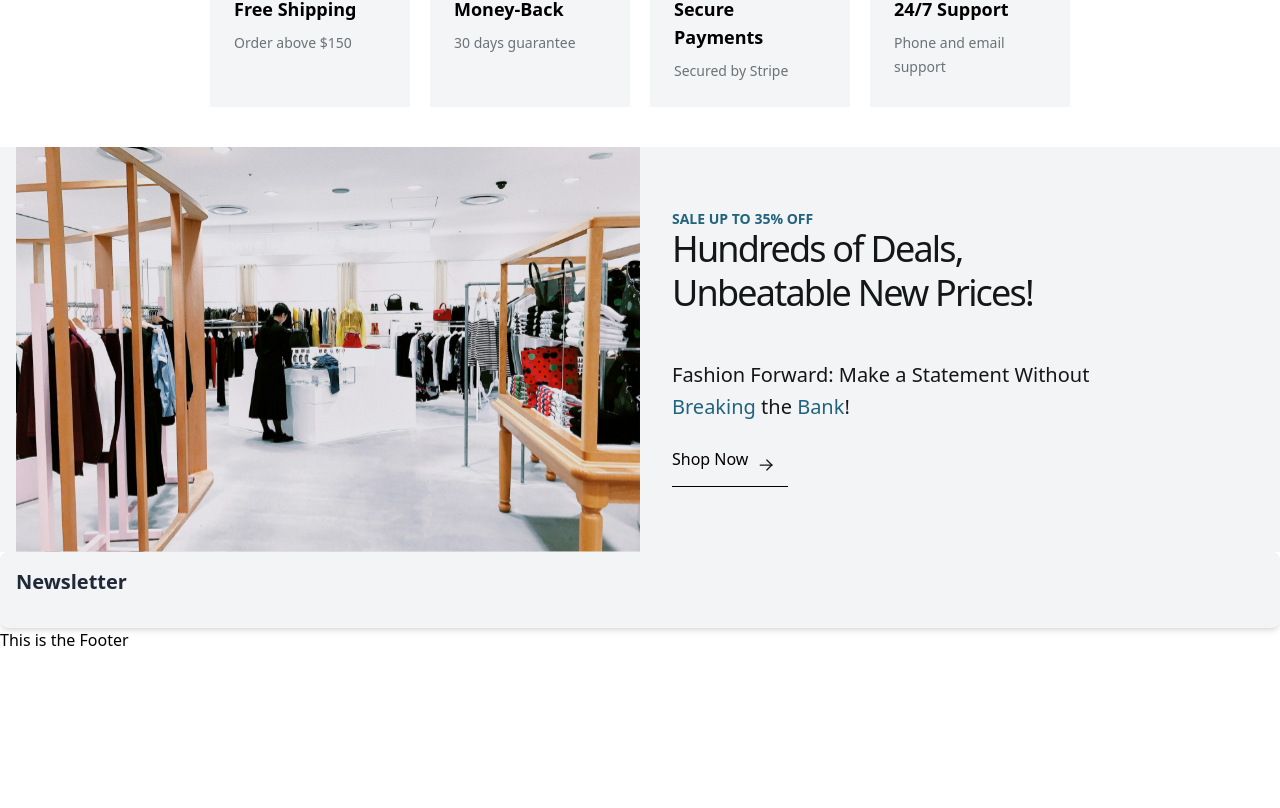
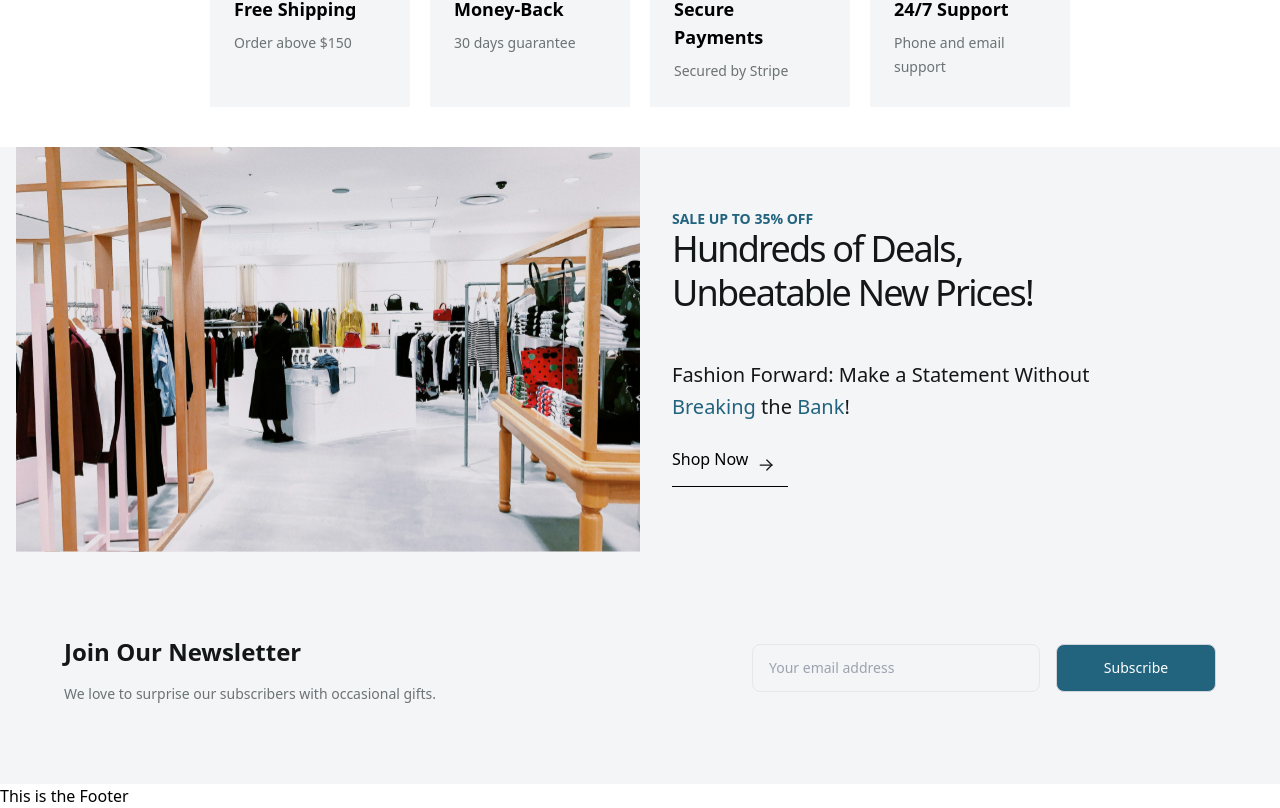
Before and after one commit to AngelaPetreska/e-commerce-store, a React (Vite) app in the folder e-commerce-store-project/: page / in a window 1280 px wide. Shown: the part 1921-2729 px from the top of the page. Before the commit the page ends 2573 px from the top, so only its background shows below. Built offline with nearby package versions, Linux system fonts and the light colour scheme; no server answers.

Commit message:
Newsletter.jsx was updated

```diff
--- a/e-commerce-store-project/src/components/Banner.jsx
+++ b/e-commerce-store-project/src/components/Banner.jsx
@@ -7,7 +7,7 @@ const BannerSection = () => {
   const { category } = useParams();
 
   return (
-    <section className="bg-gray-100">
+    <section className="bg-[#F3F5F7]">
       <div className="container mx-auto px-4">
         <div className="flex flex-col md:flex-row items-center">
           <div className="md:w-1/2">
--- a/e-commerce-store-project/src/components/Newsletter.jsx
+++ b/e-commerce-store-project/src/components/Newsletter.jsx
@@ -1,10 +1,37 @@
-function Newsletter() {
-    return (
-      <div className="values bg-gray-100 p-4 rounded-lg shadow-md">
-            <h2 className="text-xl font-bold text-gray-800 mb-4">Newsletter</h2>
-        {/* content */}
+import React, { useState } from 'react';
+
+function NewsletterSignup() {
+  const [email, setEmail] = useState('');
+
+  const handleSubmit = (e) => {
+    e.preventDefault();
+    console.log('Email:', email);
+    setEmail('');
+  };
+
+  return (
+    <div className="bg-[#F3F5F7] p-16 text-custom-black flex justify-between">
+      <div className="text-left">
+        <h2 className="text-2xl mb-4 font-bold pt-5">Join Our Newsletter</h2>
+        <p className="mb-4 text-custom-grey font-normal text-sm ">We love to surprise our subscribers with occasional gifts.</p>
       </div>
-    );
-  }
+      <form className="flex text-right items-center" onSubmit={handleSubmit}>
+        <input
+          type="email"
+          className="bg-[#F3F5F7] h-12 w-72 text-custom-black border text-sm font-medium mr-4 px-4 py-4 rounded-lg focus:outline-none focus:ring-2 focus:ring-blue-300"
+          placeholder="Your email address"
+          value={email}
+          onChange={(e) => setEmail(e.target.value)}
+        />
+        <button
+          type="submit"
+          className="p-0 h-12 w-40 bg-custom-blue hover:bg-blue-700 text-white font-medium text-sm rounded-lg border border-gray-300"
+        >
+          Subscribe
+        </button>
+      </form>
+    </div>
+  );
+}
 
-  export default Newsletter;
+export default NewsletterSignup;
```
